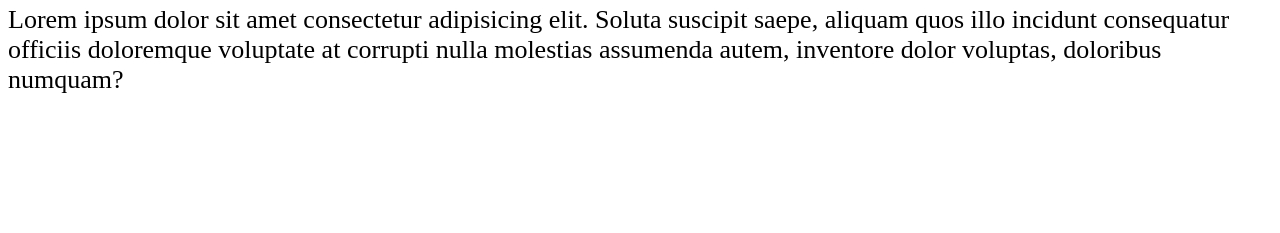
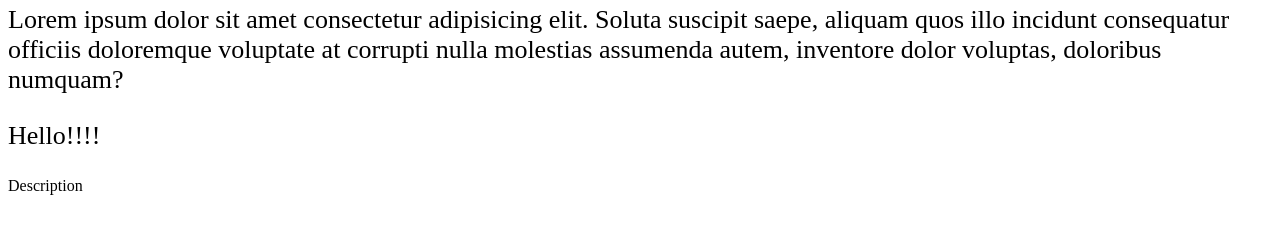
Before and after one commit to Konrad2502/git-learning-2, a plain HTML site: page index1.html in a window 1280 px wide. Shown: the part 79-312 px from the top of the page. Drawn offline with Linux system fonts and the light colour scheme.

Commit message:
Update index1.html

```diff
--- a/index1.html
+++ b/index1.html
@@ -10,5 +10,7 @@
 <body>
     <h1>Hello world!! How are you?!</h1>
     <p>Lorem ipsum dolor sit amet consectetur adipisicing elit. Soluta suscipit saepe, aliquam quos illo incidunt consequatur officiis doloremque voluptate at corrupti nulla molestias assumenda autem, inventore dolor voluptas, doloribus numquam?</p>
+    <p>Hello!!!!</p>
+    <div>Description</div>
 </body>
 </html>
```
